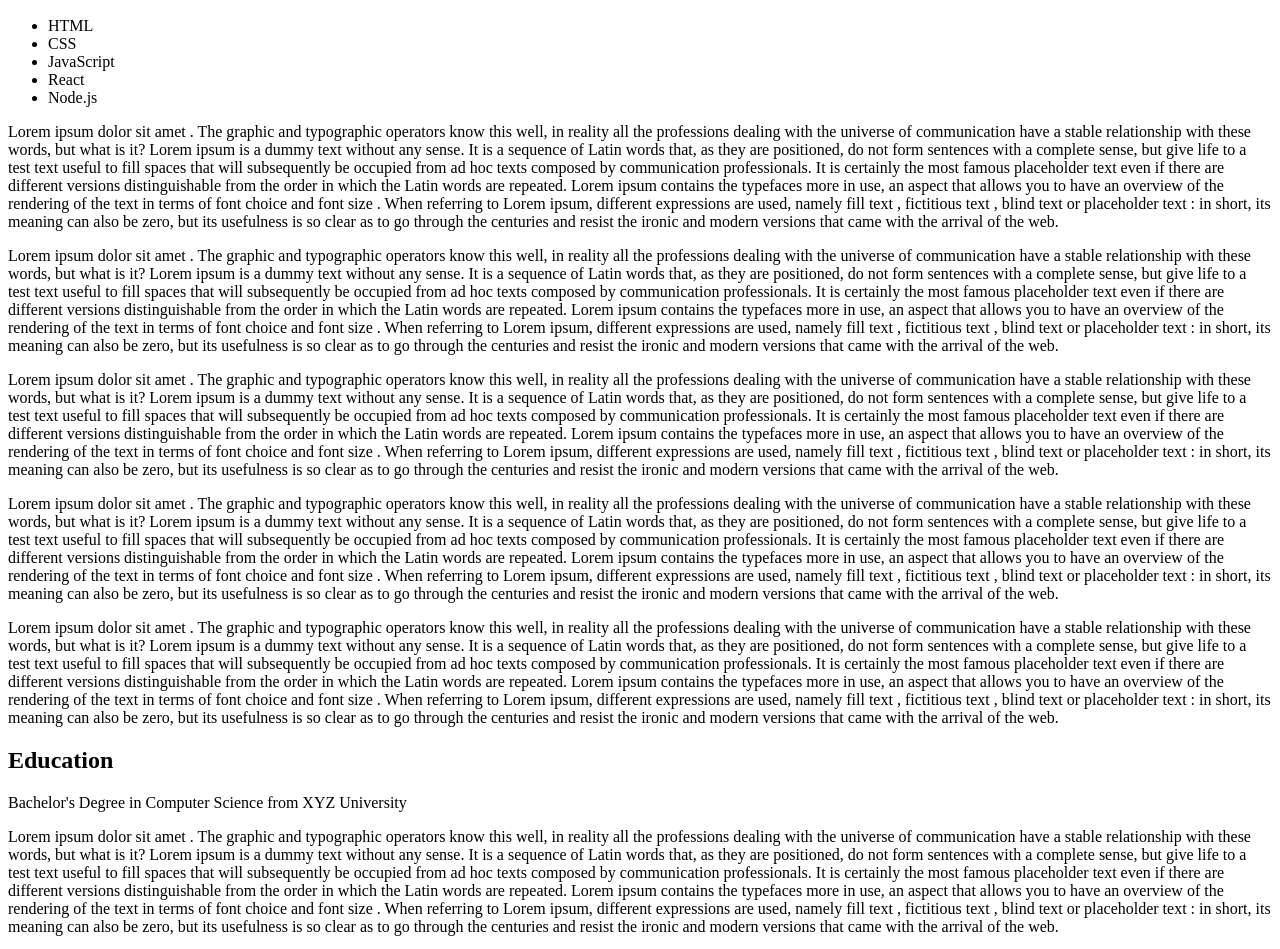
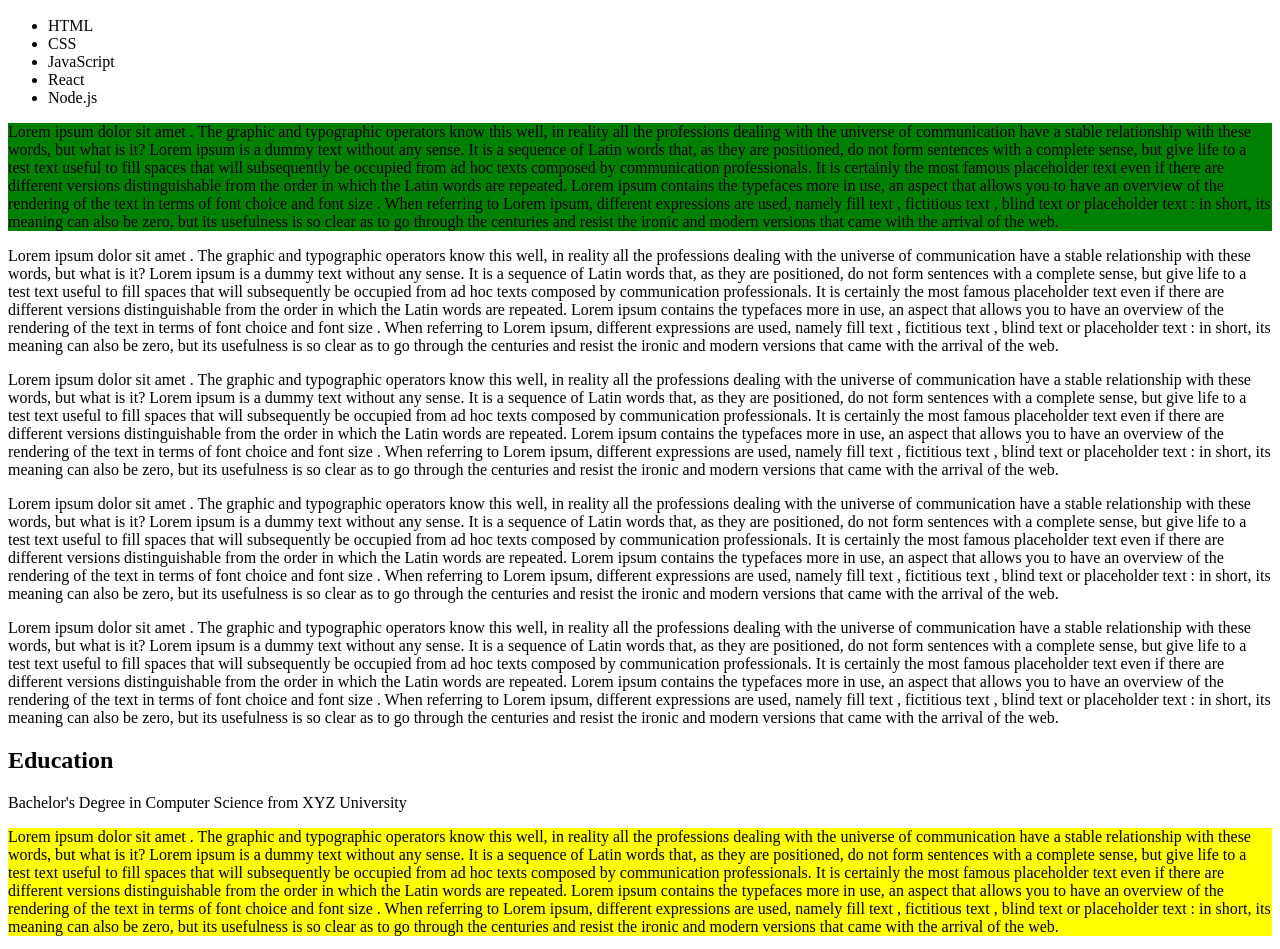
Before and after one commit to jssuthahar/MyDemo, a plain HTML site: page Index.html in a window 1280 px wide. Shown: the part 1921-2870 px from the top of the page. Drawn offline with Linux system fonts and the light colour scheme.

Commit message:
updated color

```diff
--- a/Index.html
+++ b/Index.html
@@ -171,7 +171,7 @@ When referring to Lorem ipsum, different expressions are used, namely fill text
         <li>React</li>
         <li>Node.js</li>
         </ul>
-        <p>
+        <p style="background-color: green;">
             Lorem ipsum dolor sit amet . The graphic and typographic operators know this well, in reality all the professions dealing with the universe of communication have a stable relationship with these words, but what is it? Lorem ipsum is a dummy text without any sense.
 
 It is a sequence of Latin words that, as they are positioned, do not form sentences with a complete sense, but give life to a test text useful to fill spaces that will subsequently be occupied from ad hoc texts composed by communication professionals.
@@ -227,7 +227,7 @@ When referring to Lorem ipsum, different expressions are used, namely fill text
     <div id="Education">
     <h2>Education</h2>
     <p>Bachelor's Degree in Computer Science from XYZ University</p>
-    <p>
+    <p style="background-color: yellow;">
         Lorem ipsum dolor sit amet . The graphic and typographic operators know this well, in reality all the professions dealing with the universe of communication have a stable relationship with these words, but what is it? Lorem ipsum is a dummy text without any sense.
 
 It is a sequence of Latin words that, as they are positioned, do not form sentences with a complete sense, but give life to a test text useful to fill spaces that will subsequently be occupied from ad hoc texts composed by communication professionals.
```
